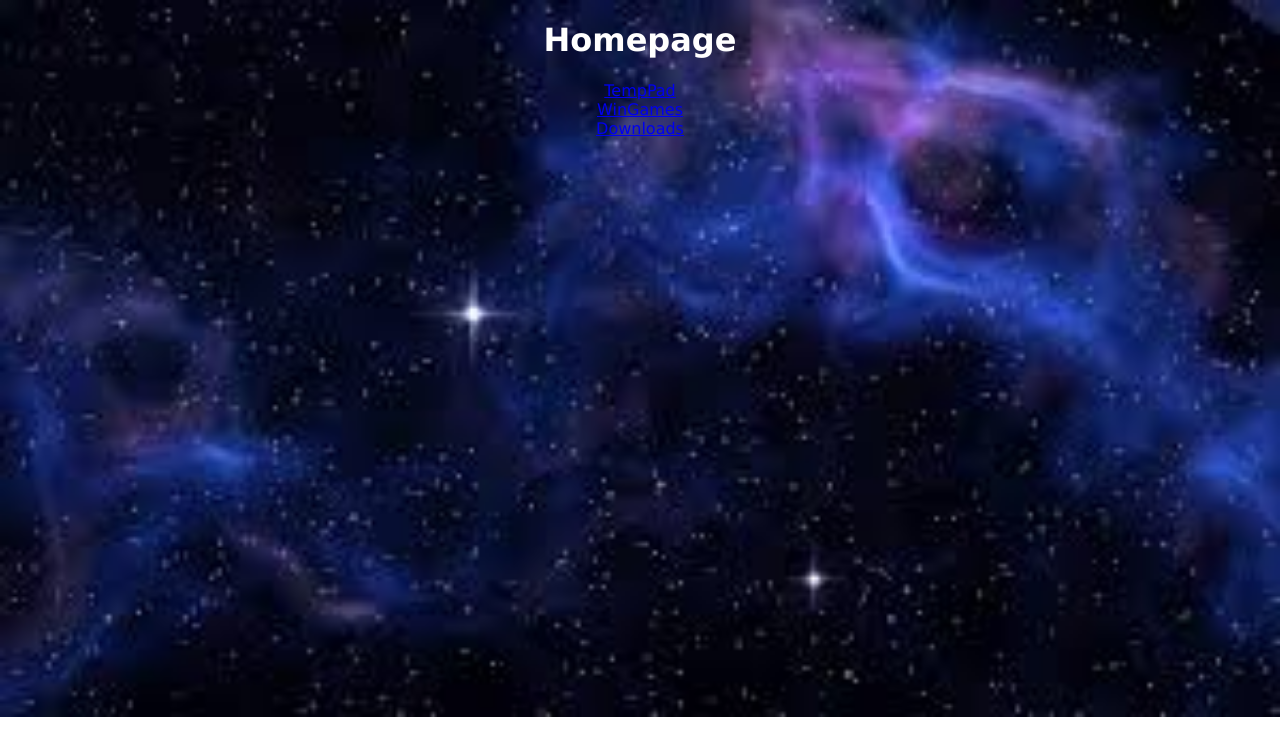
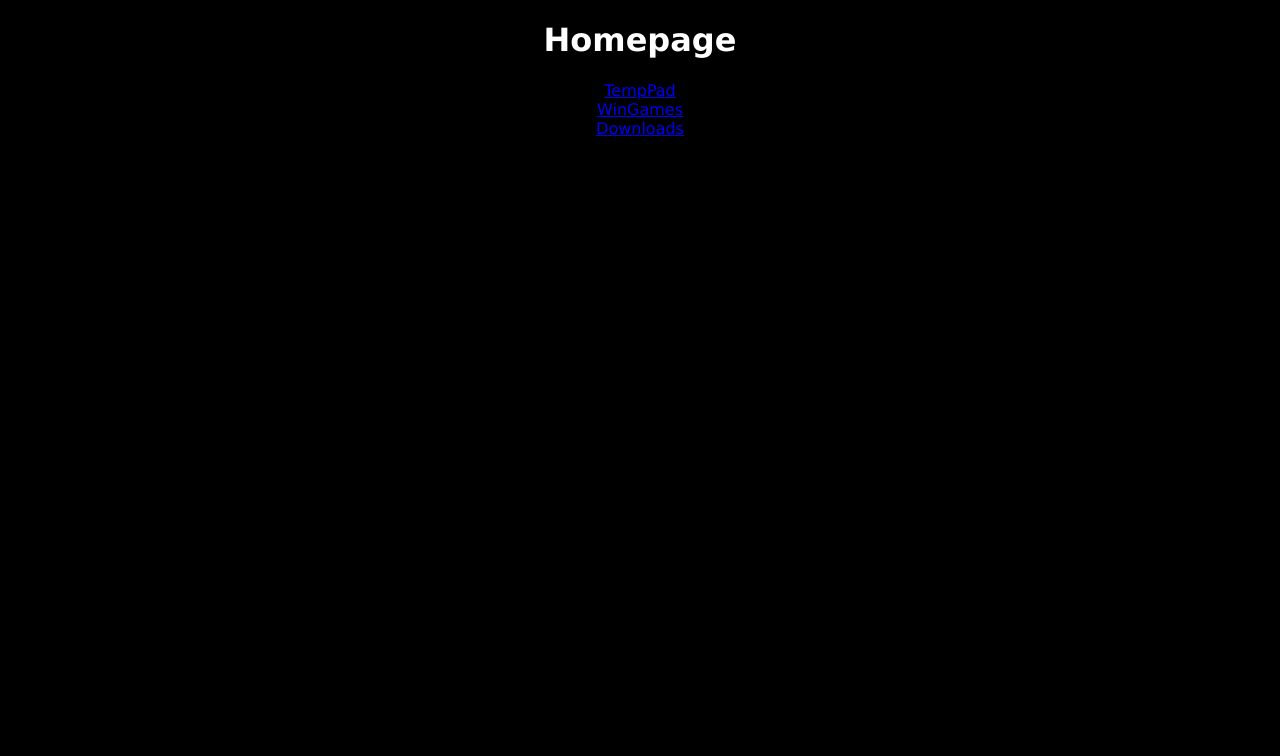
Before and after one commit to VadimCanPlay/vadimcanplay.github.io, a plain HTML site: page index.html in a window 1280 px wide. Drawn offline with Linux system fonts and the light colour scheme.

Commit message:
Update index.html

```diff
--- a/index.html
+++ b/index.html
@@ -19,9 +19,7 @@
     text-align: center;
     font-family: Verdana;
     color: white;
-    background-image: url("space.jpg");
-    background-size: cover;
-    background-repeat: no-repeat;
+    background-color: black;
 }
   </style>
 </html>
```
